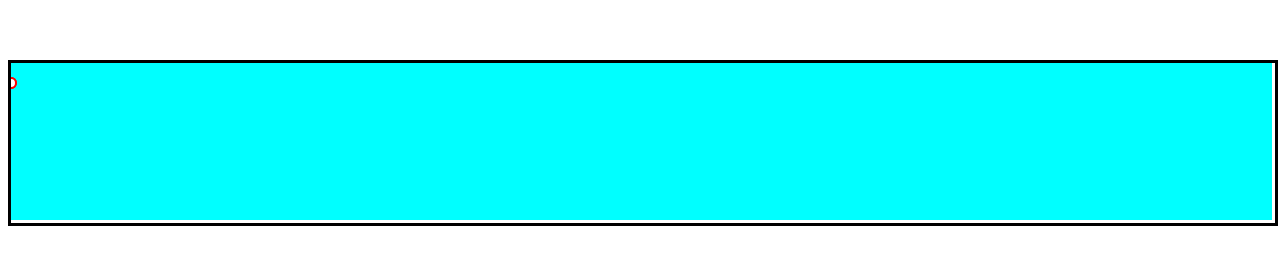
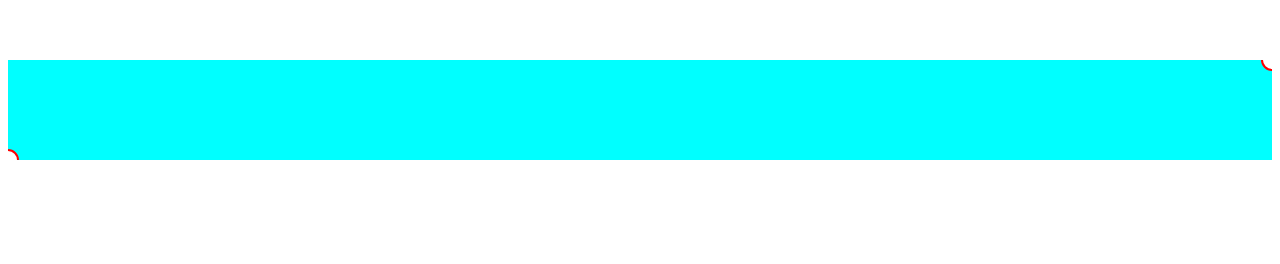
Before and after one commit to InsightSoftwareConsortium/itk-viewer, a website built with Vite: page index.html in a window 1280 px wide. Built offline with nearby package versions, Linux system fonts and the light colour scheme.

Commit message:
feat(control points): drag control points with pointer

```diff
--- a/example/main.ts
+++ b/example/main.ts
@@ -4,8 +4,8 @@ import { TfEditor } from '../lib/TfEditor'
 const app = document.querySelector<HTMLDivElement>('#app')!
 
 app.innerHTML = `
-  <div id='lutHome'></div>
+  <div id='editorHome'></div>
 `
 
-const lutHome = document.querySelector<HTMLDivElement>('#lutHome')
-if (lutHome) { TfEditor(lutHome) }
+const editorHome = document.querySelector<HTMLDivElement>('#editorHome')
+if (editorHome) { TfEditor(editorHome) }
--- a/example/style.css
+++ b/example/style.css
@@ -7,7 +7,8 @@
   margin-top: 60px;
 }
 
-#lutHome {
-  height: 10rem;
-  background-color: aqua;
+#editorHome {
+  background-color: #00ffff;
+  height: 100px;
+  box-sizing: 'border-box';
 }
--- a/lib/Container.ts
+++ b/lib/Container.ts
@@ -1,12 +1,48 @@
+
 const makeSvg = () => {
   const svg = document.createElementNS('http://www.w3.org/2000/svg', 'svg')
-  svg.setAttribute('style', 'boxSizing: border-box; border: 3px solid black; width: 100%; height: 100%')
+  svg.setAttribute('style', 'box-sizing: border-box; width: 100%; height: 100%')
   return svg
 }
 
-export const Container = (domElement: HTMLElement) => {
+const getSize = (svg: SVGSVGElement) => {
+  const { bottom, top, left, right } = svg.getBoundingClientRect()
+  return { x: right - left, y: bottom - top }
+}
+
+export interface iContainer {
+  add: (element: SVGGraphicsElement, point: number[]) => void
+  toNormalized: (x: number, y: number) => number[]
+  positionShape: (shape: SVGGraphicsElement, point: number[]) => void
+}
+
+export const Container = (mount: HTMLElement) => {
   const svg = makeSvg()
-  domElement.appendChild(svg)
+  mount.appendChild(svg)
 
-  return { svg }
+  const positionShape = (shape: SVGGraphicsElement, point: number[]) => {
+    const { x: sizeX, y: sizeY } = getSize(svg)
+    const [x, y] = point
+    const xSvg = x * sizeX
+    const ySvg = (1 - y) * sizeY
+
+    shape.setAttribute('cx', String(xSvg))
+    shape.setAttribute('cy', String(ySvg))
+  }
+
+  const add = (shape: SVGGraphicsElement, point: number[]) => {
+    svg.appendChild(shape)
+    positionShape(shape, point)
+  }
+
+  const toNormalized = (x: number, y: number) => {
+    const { top, left } = svg.getBoundingClientRect()
+    const { x: sizeX, y: sizeY } = getSize(svg)
+    return [
+      (x - left) / sizeX,
+      1 - (y - top) / sizeY
+    ]
+  }
+
+  return { add, positionShape, toNormalized }
 }
--- /dev/null
+++ b/lib/ControlPoint.ts
@@ -0,0 +1,39 @@
+
+import { iContainer } from './Container'
+
+const makeCircle = () => {
+  const circle = document.createElementNS(
+    'http://www.w3.org/2000/svg',
+    'circle'
+  )
+  circle.setAttribute('r', '10')
+  circle.setAttribute('fill', 'white')
+  circle.setAttribute('stroke', 'red')
+  circle.setAttribute('stroke-width', '2')
+  circle.setAttribute('class', 'controlPoint')
+
+  return circle
+}
+
+export const ControlPoint = (container: iContainer, point: number[]) => {
+  const shape = makeCircle()
+  container.add(shape, point)
+
+  const movePoint = (e: PointerEvent) => {
+    const [x, y] = container.toNormalized(e.clientX, e.clientY)
+    point[0] = x
+    point[1] = y
+
+    container.positionShape(shape, point)
+  }
+
+  // drag control point around
+  shape.addEventListener('pointerdown', () => {
+    document.addEventListener('pointermove', movePoint)
+    const removeListeners = () => {
+      document.removeEventListener('pointermove', movePoint)
+      document.removeEventListener('pointerup', removeListeners)
+    }
+    document.addEventListener('pointerup', removeListeners)
+  })
+}
--- a/lib/TfEditor.ts
+++ b/lib/TfEditor.ts
@@ -1,32 +1,15 @@
 import { Container } from './Container'
+import { ControlPoint } from './ControlPoint'
 
-const makePoints = (svg: SVGSVGElement, points: number[][]) => {
-  points.forEach(() => {
-    // create a circle
-    const circle = document.createElementNS(
-      'http://www.w3.org/2000/svg',
-      'circle'
-    )
-    circle.setAttribute('cx', '0')
-    circle.setAttribute('cy', '20')
-    circle.setAttribute('r', '5')
-    circle.setAttribute('fill', 'white')
-    circle.setAttribute('stroke', 'red')
-    circle.setAttribute('stroke-width', '2')
-
-    circle.setAttribute('class', 'controlPoint')
-    svg.appendChild(circle)
-  })
-}
-
-export const TfEditor = (domElement: HTMLElement) => {
-  const container = Container(domElement)
+export const TfEditor = (mount: HTMLElement) => {
+  const container = Container(mount)
 
   const points = [[0, 0], [1, 1]]
-  makePoints(container.svg, points)
+  points.forEach(point => {
+    ControlPoint(container, point)
+  })
 
   return {
-    domElement,
     points
   }
 }
```
